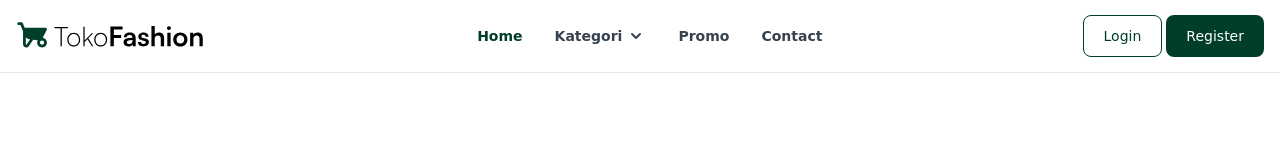
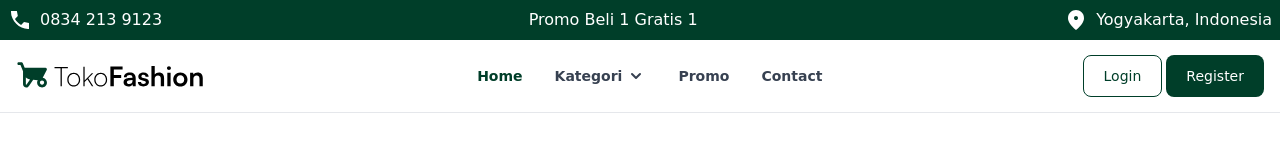
Before and after one commit to GirindraDA/Tailwind-Tutorial, a website: page src/index.html in a window 1280 px wide. Drawn offline with nearby package versions, Linux system fonts and the light colour scheme.

Commit message:
Update V.1

```diff
--- a/src/index.html
+++ b/src/index.html
@@ -6,8 +6,17 @@
   <link href="/dist/output.css" rel="stylesheet">
 </head>
 <body>
-    <!-- Start Navbar -->
-    <nav class="bg-white px-2 sm:px-4 py-2.5 dark:bg-gray-900 fixed w-full z-20 top-0 left-0 border-b border-gray-200 dark:border-gray-600">
+<!-- Start Top Nav-->
+    <div class="bg-primary1 w-full p-2">
+        <div class="container mx-auto flex justify-center md:justify-between">
+            <p class="text-white hidden md:flex"><img src="asset/images/call.svg" class="pr-2" alt="call" />0834 213 9123</p>
+            <p class="text-white">Promo Beli 1 Gratis 1</p>
+            <p class="text-white hidden md:flex"><img src="asset/images/location.svg" class="pr-2" alt="location" />Yogyakarta, Indonesia</p>
+        </div>
+    </div>
+<!-- End Top Nav-->
+<!-- Start Navbar -->
+    <nav class="bg-white px-2 sm:px-4 py-2.5 dark:bg-gray-900 w-full border-b border-gray-200 dark:border-gray-600">
         <div class="container flex flex-wrap items-center justify-between mx-auto">
         <a href="#" class="flex items-center">
             <img src="asset/logo.svg" class="h-6 mr-3 sm:h-9" alt="Toko Fashion">
@@ -64,7 +73,7 @@
         </div>
         </div>
     </nav>
-    <!-- End Navbar -->
+<!-- End Navbar -->
 
     <script src="https://cdnjs.cloudflare.com/ajax/libs/flowbite/1.6.4/flowbite.min.js"></script>
 </body>
```
Also changed, not shown: dist/output.css, src/asset/images/call.svg (added), src/asset/images/location.svg (added).
